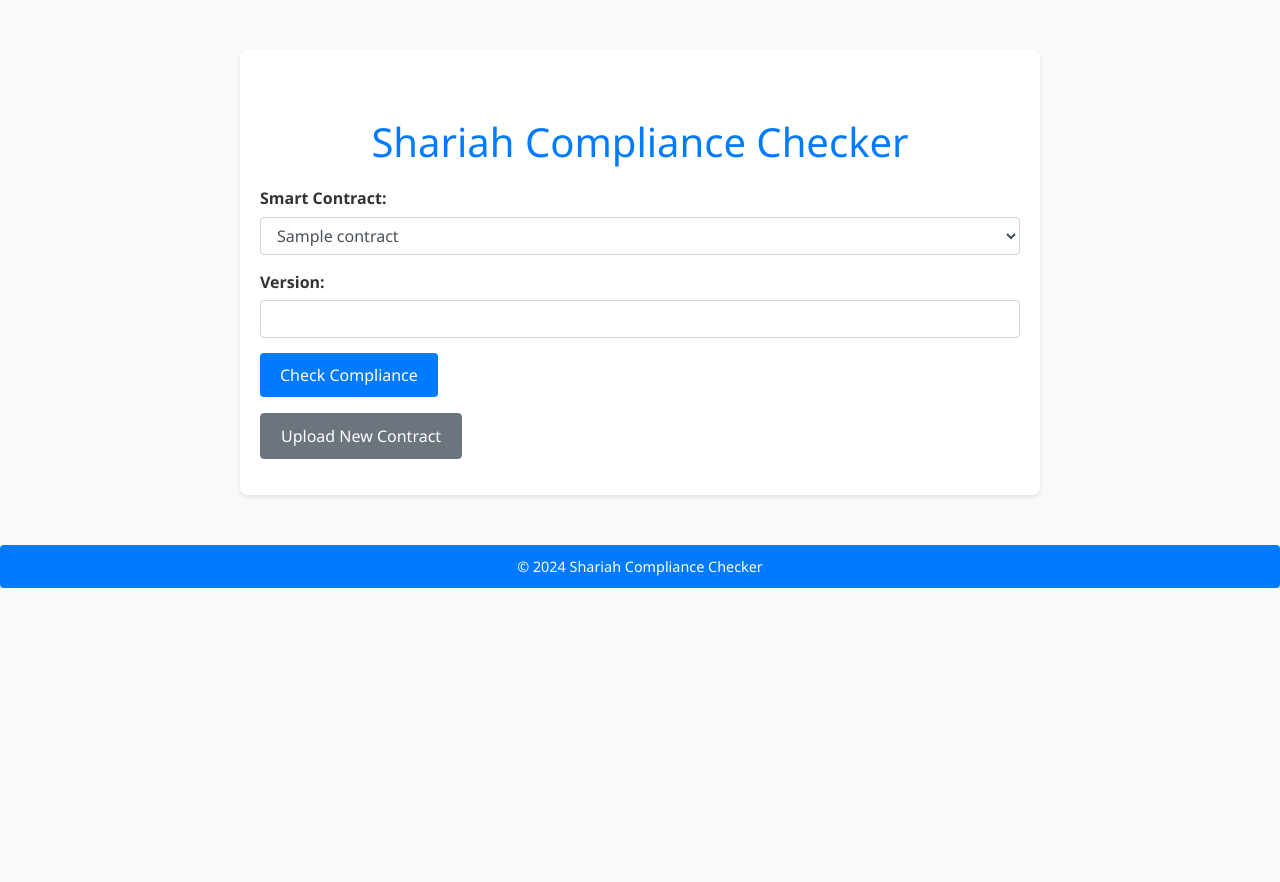
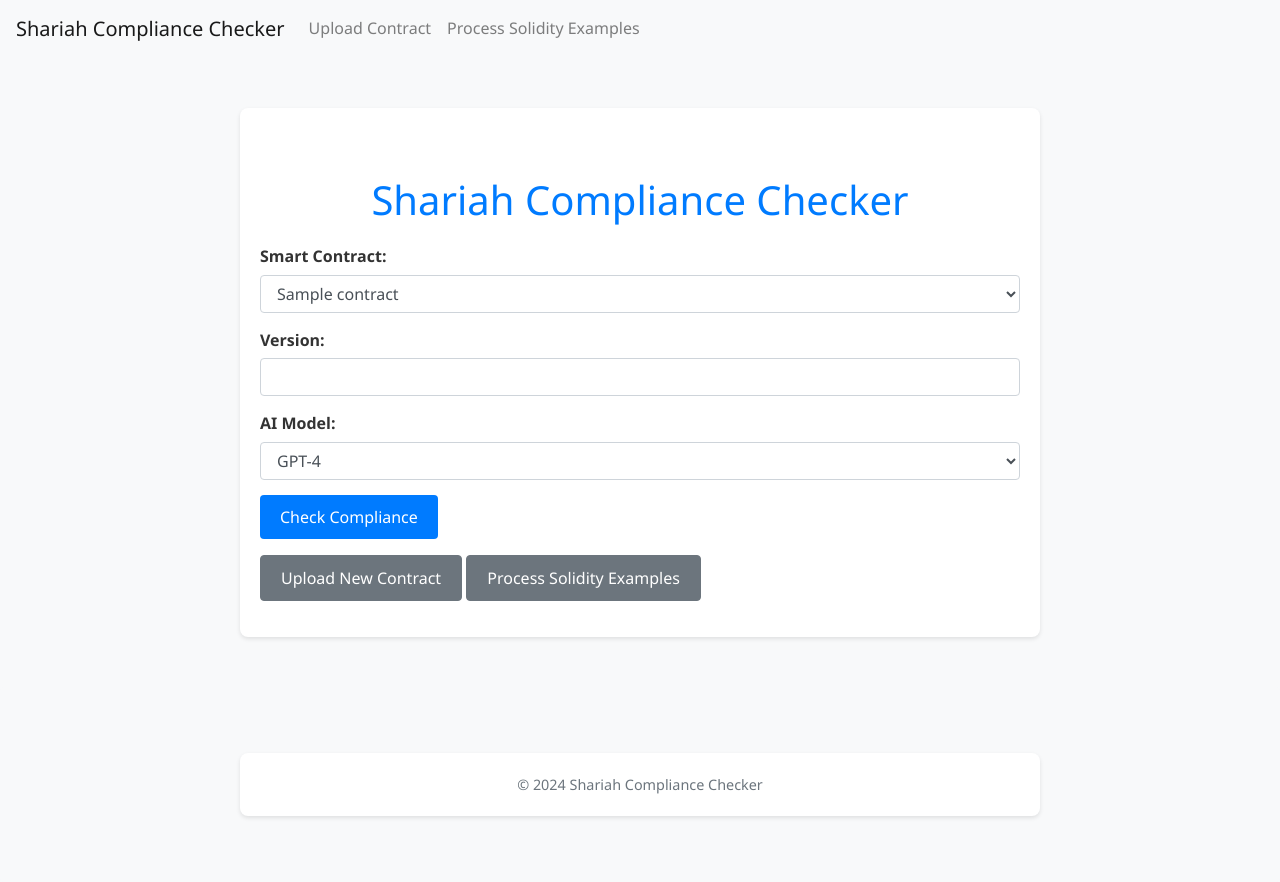
Before and after one commit to KOSASIH/shariah-advanced, a Flask app: template templates/index.html in a window 1280 px wide. Before the commit the page ends 588 px from the top, so only its background shows below. Run offline with Flask 2, Linux system fonts and the light colour scheme; the template is opened without the code that fills it: most values are stand-ins (such as "Sample title", 1, 10 or a date in 2020); parts of the project's set-up code (start-up, migrations or seed data) failed here and were passed over; some libraries are stand-ins or nearby versions.

Commit message:
Update index.html

```diff
--- a/templates/index.html
+++ b/templates/index.html
@@ -6,6 +6,19 @@
     <link rel="stylesheet" href="{{ url_for('static', filename='css/styles.css') }}">
 </head>
 <body>
+    <nav class="navbar navbar-expand-lg navbar-light bg-light">
+        <a class="navbar-brand" href="/">Shariah Compliance Checker</a>
+        <div class="collapse navbar-collapse" id="navbarNav">
+            <ul class="navbar-nav">
+                <li class="nav-item">
+                    <a class="nav-link" href="/upload">Upload Contract</a>
+                </li>
+                <li class="nav-item">
+                    <a class="nav-link" href="/solidity_examples">Process Solidity Examples</a>
+                </li>
+            </ul>
+        </div>
+    </nav>
     <div class="container">
         <h1 class="mt-5">Shariah Compliance Checker</h1>
         {% with messages = get_flashed_messages() %}
@@ -30,13 +43,24 @@
                 <label for="smart_contract_version">Version:</label>
                 <input type="text" class="form-control" id="smart_contract_version" name="smart_contract_version" required>
             </div>
+            <div class="form-group">
+                <label for="model_choice">AI Model:</label>
+                <select class="form-control" id="model_choice" name="model_choice">
+                    <option value="gpt-4">GPT-4</option>
+                    <option value="gpt-3">GPT-3</option>
+                    <option value="llama3">Llama3 (via Ollama)</option>
+                </select>
+            </div>
             <button type="submit" class="btn btn-primary">Check Compliance</button>
         </form>
         <a href="/upload" class="btn btn-secondary mt-3">Upload New Contract</a>
+        <a href="/solidity_examples" class="btn btn-secondary mt-3">Process Solidity Examples</a>
         <div id="contractContent" class="mt-3"></div>
     </div>
-    <footer>
-        &copy; 2024 Shariah Compliance Checker
+    <footer class="footer mt-auto py-3 bg-light">
+        <div class="container">
+            <span class="text-muted">&copy; 2024 Shariah Compliance Checker</span>
+        </div>
     </footer>
     <script src="https://code.jquery.com/jquery-3.5.1.min.js"></script>
     <script src="https://cdn.jsdelivr.net/npm/bootstrap@4.5.2/dist/js/bootstrap.bundle.min.js"></script>
```
